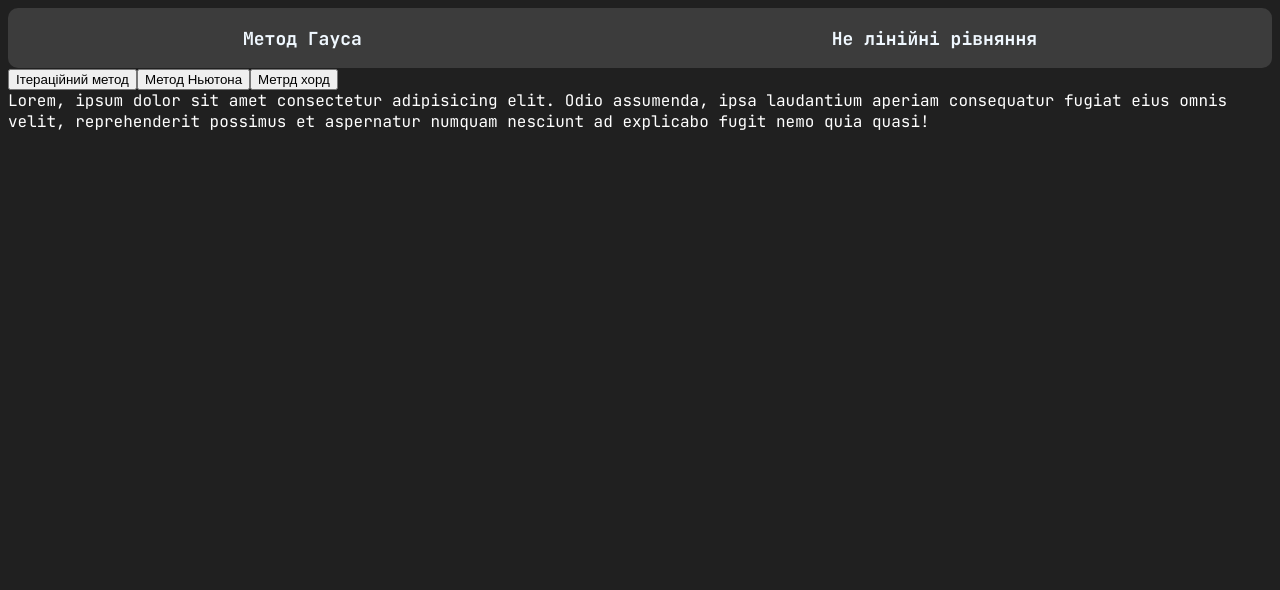
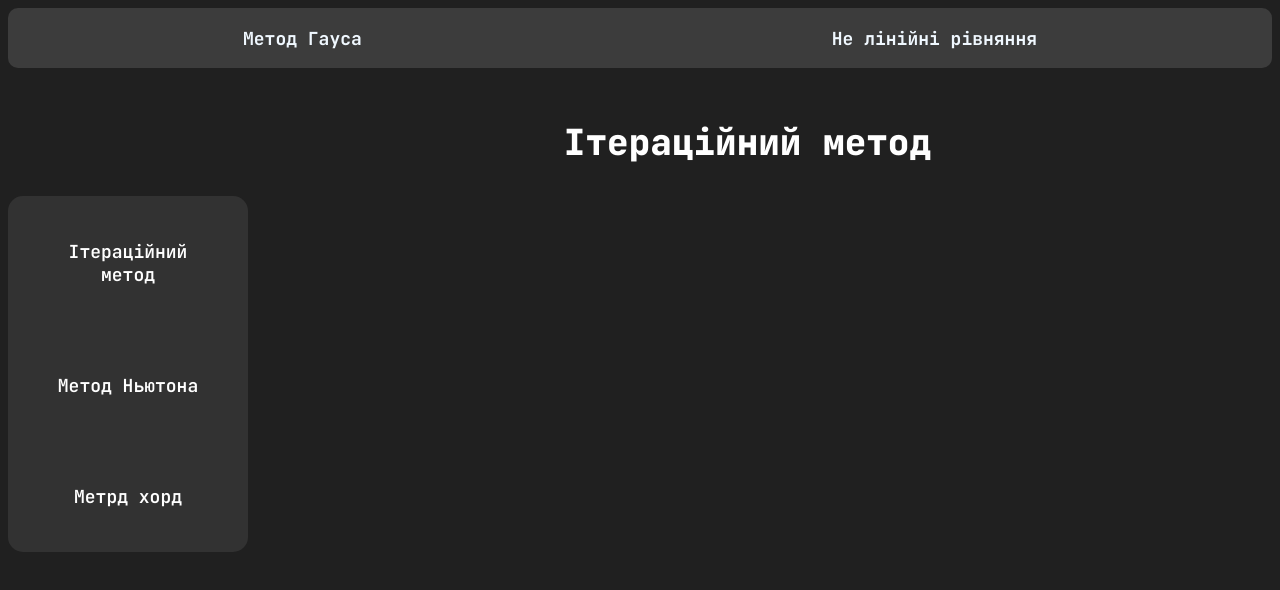
Before and after one commit to Kitukl/NumericalMethods, a React (Vite) app: page /not_lineal in a window 1280 px wide. Shown: the top 590 px of the page. Built offline with nearby package versions, Linux system fonts and the light colour scheme.

Commit message:
Added template to write methods

```diff
--- a/src/components/Not_Lineal/Not_Lineal.jsx
+++ b/src/components/Not_Lineal/Not_Lineal.jsx
@@ -1,18 +1,23 @@
-import './Not_Lineal'
+import './Not_Lineal.scss'
 
 function Not_Lineal() {
 	return (
 		<div className='global'>
 			<aside>
-				<button className='asside__button'>Ітераційний метод</button>
-				<button className='asside__button'>Метод Ньютона</button>
-				<button className='asside__button'>Метрд хорд</button>
+				<button className='asside__button'>
+					<a href='#iteration'>Ітераційний метод</a>
+				</button>
+				<button className='asside__button'>
+					<a href='#iteration'>Метод Ньютона</a>
+				</button>
+				<button className='asside__button'>
+					<a href='#iteration'>Метрд хорд</a>
+				</button>
 			</aside>
-			<main>
-				Lorem, ipsum dolor sit amet consectetur adipisicing elit. Odio
-				assumenda, ipsa laudantium aperiam consequatur fugiat eius omnis velit,
-				reprehenderit possimus et aspernatur numquam nesciunt ad explicabo fugit
-				nemo quia quasi!
+			<main className='not_lineal__main'>
+				<div className='iteration__method'>
+					<h1 id='iteration'>Ітераційний метод</h1>
+				</div>
 			</main>
 		</div>
 	)
--- a/src/components/Not_Lineal/Not_Lineal.scss
+++ b/src/components/Not_Lineal/Not_Lineal.scss
@@ -1,14 +1,43 @@
 @import '../mixins/mixins.scss';
 
 .global {
-	display: grid;
-	grid-template-columns: 1fr 1fr;
+	display: flex;
+	flex-direction: column;
 }
-main {
+.not_lineal__main {
 	@include main;
+	margin-left: 17%;
 }
 
 aside {
 	display: flex;
 	flex-direction: column;
+	background-color: rgb(50, 50, 50);
+	border-radius: 15px;
+	margin-top: 10%;
+	position: fixed;
+	a {
+		text-decoration: none;
+		color: #fff;
+	}
+
+	.asside__button {
+		width: 200px;
+		padding: 10%;
+		border: none;
+		margin: 20px;
+		font-size: 18px;
+		background-color: rgb(50, 50, 50);
+		color: #fff;
+		cursor: pointer;
+		font-family: 'JetBrains Mono', monospace;
+		font-optical-sizing: auto;
+		font-weight: 600;
+		font-style: normal;
+		transition: all 0.1s;
+	}
+
+	.asside__button:hover {
+		transform: scale(1.05);
+	}
 }
```
Also changed, not shown: src/components/Gaus/Gaus.jsx (line endings or trailing spaces).
